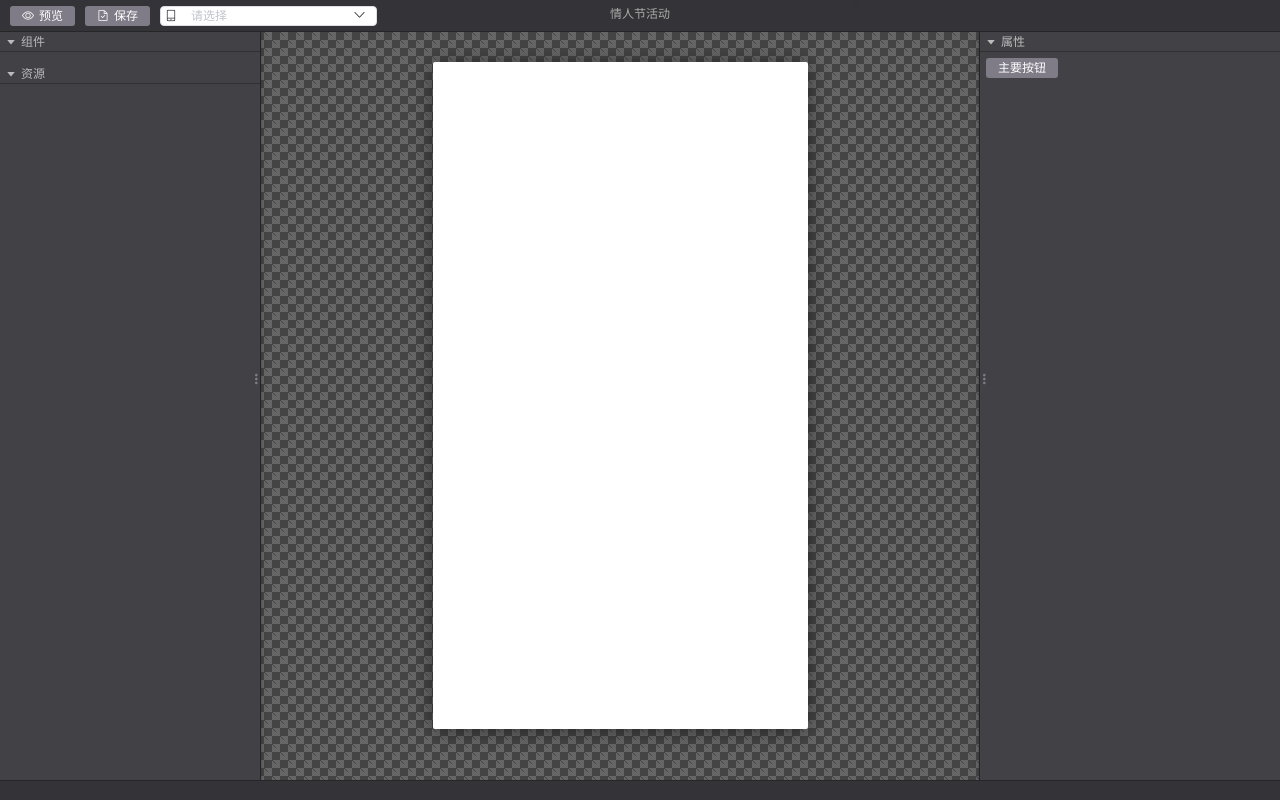
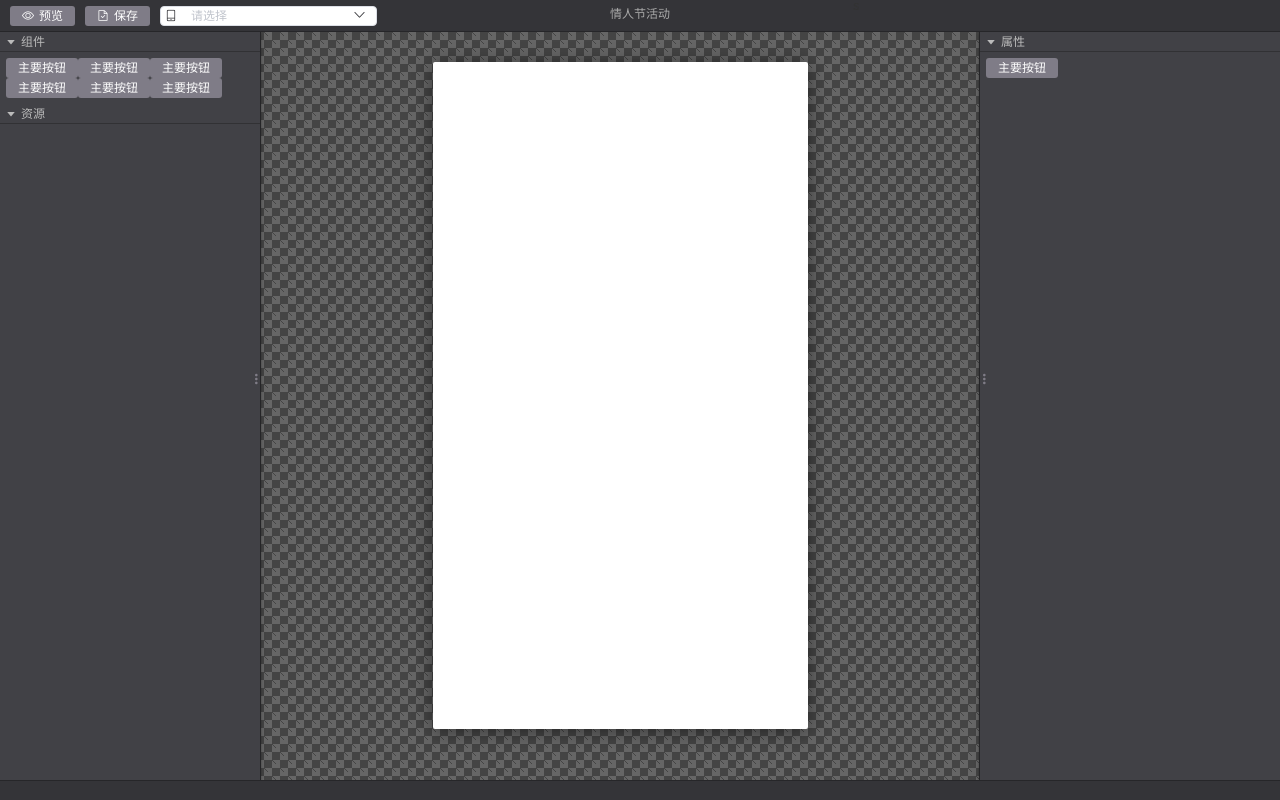
Before and after one commit to PEDx/BannerMan, a Vue app: page /editor in a window 1280 px wide. Built offline with nearby package versions, Linux system fonts and the light colour scheme.

Commit message:
添加 sortable

```diff
--- a/package.json
+++ b/package.json
@@ -12,6 +12,7 @@
   },
   "dependencies": {
     "element-ui": "^2.8.2",
+    "sortablejs": "^1.9.0",
     "vue": "^2.5.2",
     "vue-router": "^3.0.1",
     "vuex": "^3.1.1"
--- a/src/editor/container/index.vue
+++ b/src/editor/container/index.vue
@@ -9,8 +9,12 @@
       </div>
     </div>
     <div class="mid">
-      <div ref="viewport" :style="{margin: `0 ${ rightWidth}px 0 ${leftWidth}px`}" class="mid-content">
-        <viewport ></viewport>
+      <div
+        ref="viewport"
+        :style="{margin: `0 ${ rightWidth}px 0 ${leftWidth}px`}"
+        class="mid-content"
+      >
+        <viewport></viewport>
       </div>
     </div>
     <div :style="{width: `${rightWidth}px`, marginLeft: `-${rightWidth}px`}" class="right">
@@ -57,7 +61,7 @@ export default {
           if (_wid <= EDITOR_RIGHT_PANEL_MIN_WIDTH) return;
           this.rightWidth = _wid;
         }
-      }, 20)
+      }, 30)
     );
     document.addEventListener("mouseup", () => {
       this.dragLeftStatus = false;
@@ -154,6 +158,10 @@ export default {
   background-color: #444;
   .mid-content {
     height: 100%;
+    box-sizing: border-box;
+    padding: 30px 0;
+    overflow-y: auto;
+    overflow-x: hidden;
     // transition: all 0.5s;
   }
 }
--- a/src/editor/container/leftPanel.vue
+++ b/src/editor/container/leftPanel.vue
@@ -1,21 +1,62 @@
 <template>
   <div class="right-panel">
     <attribute-bar title="组件">
+      <div ref="compList" class="list" style="overflow: hidden">
+        <div class="item">
+          <el-button type="primary">主要按钮</el-button>
+        </div>
+        <div class="item">
+          <el-button type="primary">主要按钮</el-button>
+        </div>
+        <div class="item">
+          <el-button type="primary">主要按钮</el-button>
+        </div>
+        <div class="item">
+          <el-button type="primary">主要按钮</el-button>
+        </div>
+        <div class="item">
+          <el-button type="primary">主要按钮</el-button>
+        </div>
+        <div class="item">
+          <el-button type="primary">主要按钮</el-button>
+        </div>
+      </div>
     </attribute-bar>
-    <attribute-bar title="资源">
-    </attribute-bar>
+    <attribute-bar title="资源"></attribute-bar>
   </div>
 </template>
 <script>
+import Sortable from "sortablejs";
 import attributeBar from "../../components/attributeBar";
 export default {
   components: {
     "attribute-bar": attributeBar
+  },
+  mounted() {
+    this.$nextTick(() => {
+      new Sortable(this.$refs.compList, {
+        group: {
+          name: "shared",
+          pull: "clone", // To clone: set pull to 'clone'
+          put: false
+        },
+        sort: false,
+        animation: 150
+      });
+    });
   }
 };
 </script>
 <style lang="scss" scoped>
-.right-panel {
+.right-panel,
+.list {
   height: 100%;
 }
+.item {
+  float: left;
+  // width: 30px;
+  // height: 30px;
+  // background-color: aquamarine;
+  // margin-right: 5px;
+}
 </style>
--- a/src/editor/container/viewport.vue
+++ b/src/editor/container/viewport.vue
@@ -1,14 +1,23 @@
 <template>
-  <div :style="{width: `${viewSize[0]}px`,height: `${viewSize[1]}px`}" class="viewport"></div>
+  <div ref="content" :style="{width: `${viewSize[0]}px`,height: `${viewSize[1]}px`}" class="viewport"></div>
 </template>
 
 <script>
+import Sortable from "sortablejs";
 export default {
   props: {
     viewSize: {
       default: () => [375, 667],
       type: Array
     }
+  },
+  mounted() {
+    this.$nextTick(() => {
+      new Sortable(this.$refs.content, {
+        group: "shared",
+        animation: 150
+      });
+    });
   },
   methods: {
     reloadView() {}
@@ -21,8 +30,8 @@ export default {
   margin: 0 auto;
   background: #fff;
   overflow: auto;
-  margin-top: 30px;
-  box-shadow: 0 2px 20px rgba(0, 0, 0, 0.42), 0 0 24px rgba(0, 0, 0, .04);
+  // margin-top: 30px;
+  box-shadow: 0 2px 20px rgba(0, 0, 0, 0.42), 0 0 24px rgba(0, 0, 0, 0.04);
   border-radius: 2px;
 }
 </style>
```
Also changed, not shown: 1 other file (tests, documents, lock files or other folders).
